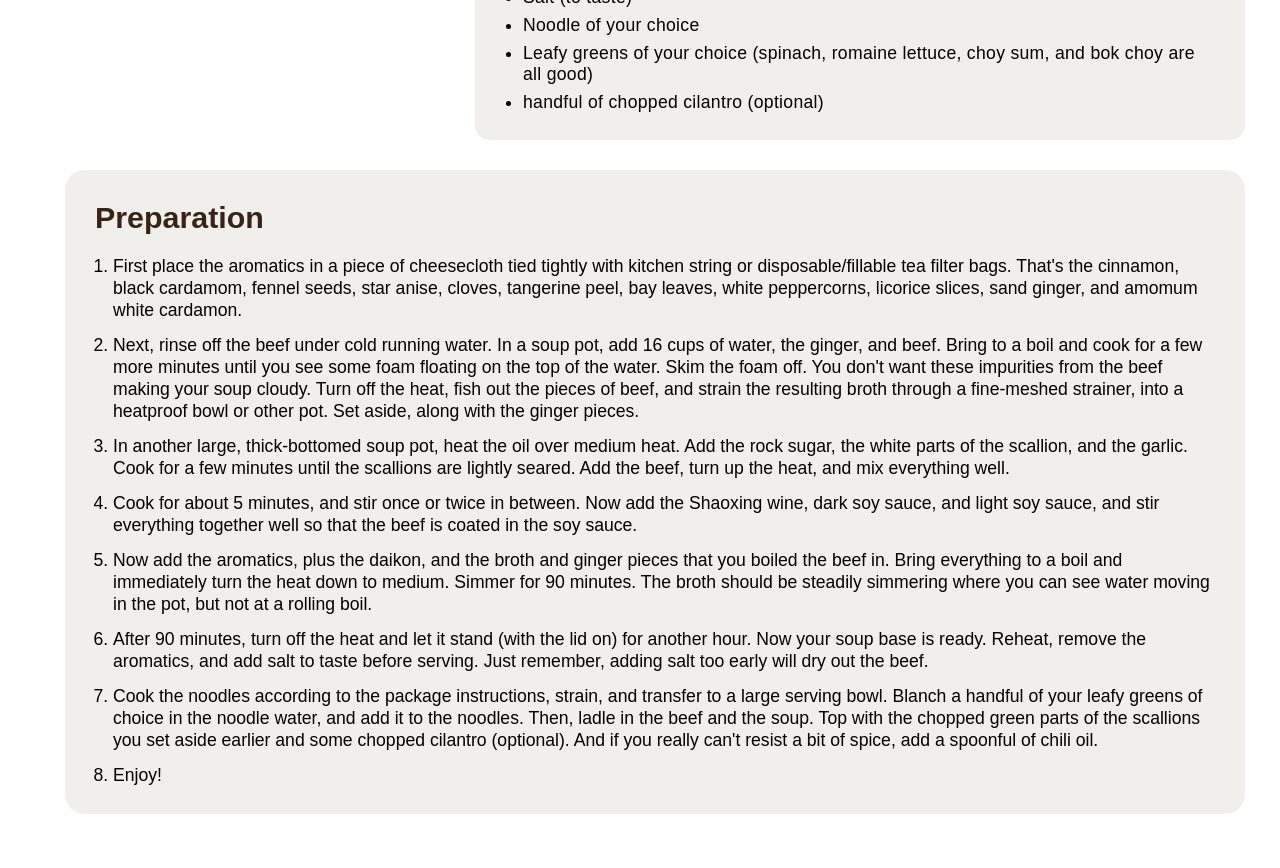
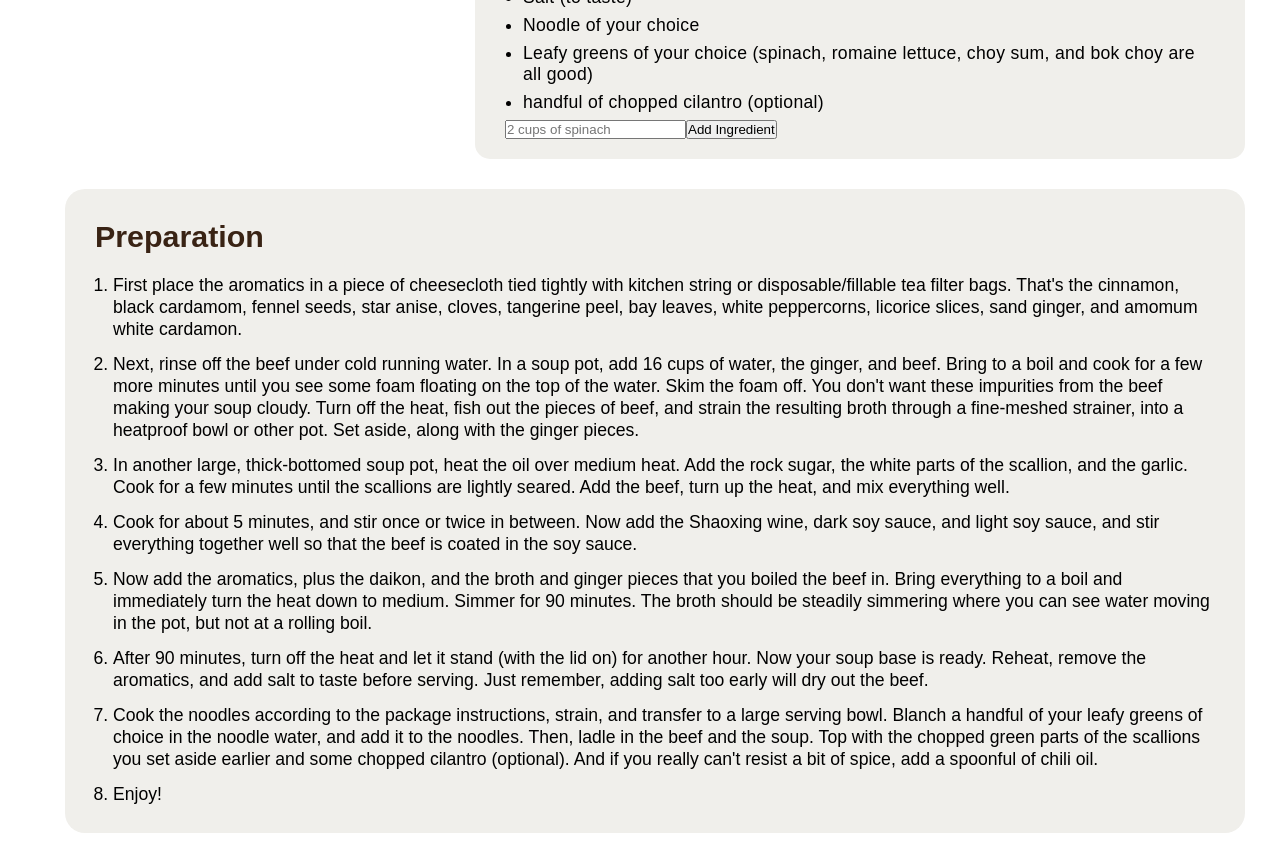
Before and after one commit to hack4impact-calpoly/bootcamp-project-2022, a React (Create React App) app in the folder milestone3/frontend/: page /recipe/0 in a window 1280 px wide. Shown: the part 980-1848 px from the top of the page. Built offline with nearby package versions, Linux system fonts and the light colour scheme.

Commit message:
added option to add ingredients to each recipe

```diff
--- a/milestone3/frontend/src/App.tsx
+++ b/milestone3/frontend/src/App.tsx
@@ -4,7 +4,7 @@ import Home from './components/Home';
 import About from './components/About';
 import { BrowserRouter, Routes, Route } from 'react-router-dom';
 import './App.css';
-import RecipeDetail from './components/RecipePage';
+import RecipePage from './components/RecipePage';
 
 function App() {
   return (
@@ -13,7 +13,7 @@ function App() {
       <Routes>
         <Route path='/' element={<Home />} />
         <Route path='about' element={<About />} />
-        <Route path='recipe/:id' element={<RecipeDetail />} />
+        <Route path='recipe/:id' element={<RecipePage />} />
       </Routes>
     </BrowserRouter>
   );
--- a/milestone3/frontend/src/components/RecipePage.tsx
+++ b/milestone3/frontend/src/components/RecipePage.tsx
@@ -1,11 +1,13 @@
-import React from 'react'
+import React, { ChangeEvent, useState } from 'react';
 import { useParams } from 'react-router-dom'
 import recipes from '../recipeData';
 import './RecipePage.css'
 
-export default function RecipeDetail() {
+export default function RecipePage() {
     const { id } = useParams();
     const recipe = recipes[Number(id)];
+    const [newIngredient, setNewIngredient] = useState('');
+    const [allIngredients, setAllIngredients] = useState(recipe.ingredients)
 
     return (
         <div className='recipe-page'>
@@ -19,10 +21,18 @@ export default function RecipeDetail() {
                     <div className="ingredients">
                         <h2>Ingredients</h2>
                         <ul>
-                            {recipe.ingredients.map((item, idx) => (
+                            {allIngredients.map((item, idx) => (
                                 <li key={idx}>{item}</li>
                             ))}
                         </ul>
+                        <input
+                            placeholder='2 cups of spinach'
+                            value={newIngredient}
+                            onChange={(e: ChangeEvent<HTMLInputElement>) => setNewIngredient(e.target.value)}
+                        />
+                        <button onClick={() => setAllIngredients([...allIngredients, newIngredient])}>
+                            Add Ingredient
+                        </button>
                     </div>
                 </div>
             </div>
```
